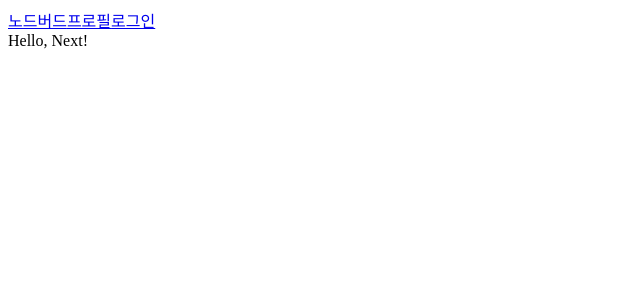
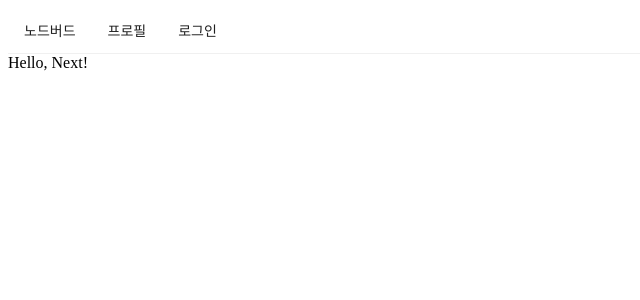
Before and after one commit to JaeHyun-2001/React-Nodebird, a Next.js app in the folder front/: page / in a window 1280 px wide. Shown: the top 300 px of the page, without its empty margins (0-640 px from the left). Built offline with nearby package versions, Linux system fonts and the light colour scheme.

Commit message:
React Nodebird : Menu, Head 수정하기

```diff
--- a/front/components/AppLayout.js
+++ b/front/components/AppLayout.js
@@ -1,16 +1,22 @@
 // componenets/AppLayout.js
 import React, { Children } from 'react';
 import PropTypes from 'prop-types';
-import Link from 'next/link'
+import Link from 'next/link';
+import { Menu } from 'antd';
+import Head from 'next/head';
 
 const AppLayout = ({ children }) => {
   return (
     <div>
-        <div>
-          <Link href="/" legacyBehavior><a>노드버드</a></Link>
-          <Link href="/profile" legacyBehavior><a>프로필</a></Link>
-          <Link href="/signup" legacyBehavior><a>로그인</a></Link>
-        </div>
+      <Head>
+        <meta charSet="utf-8" />
+        <title>NodeBird</title>
+      </Head>
+      <Menu mode="horizontal">
+        <Menu.Item><Link href="/" legacyBehavior><a>노드버드</a></Link></Menu.Item>
+        <Menu.Item><Link href="/profile" legacyBehavior><a>프로필</a></Link></Menu.Item>
+        <Menu.Item><Link href="/signup" legacyBehavior><a>로그인</a></Link></Menu.Item>
+      </Menu>
       {children}
     </div>
   );
```
Also changed, not shown: front/pages/profile.js (+10 -1 lines), front/pages/signup.js (+10 -1 lines). Lines whose indentation alone changed are shown as unchanged.
